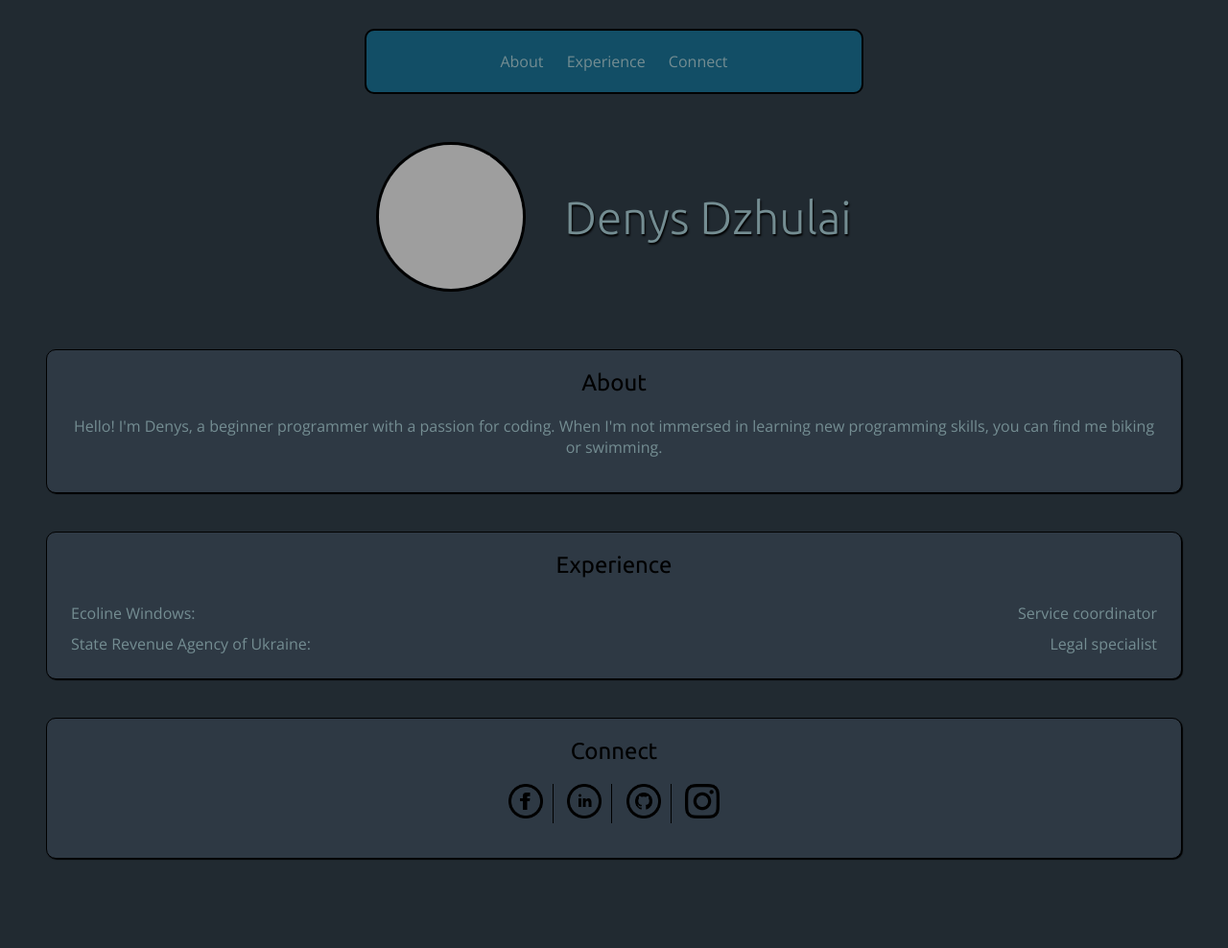
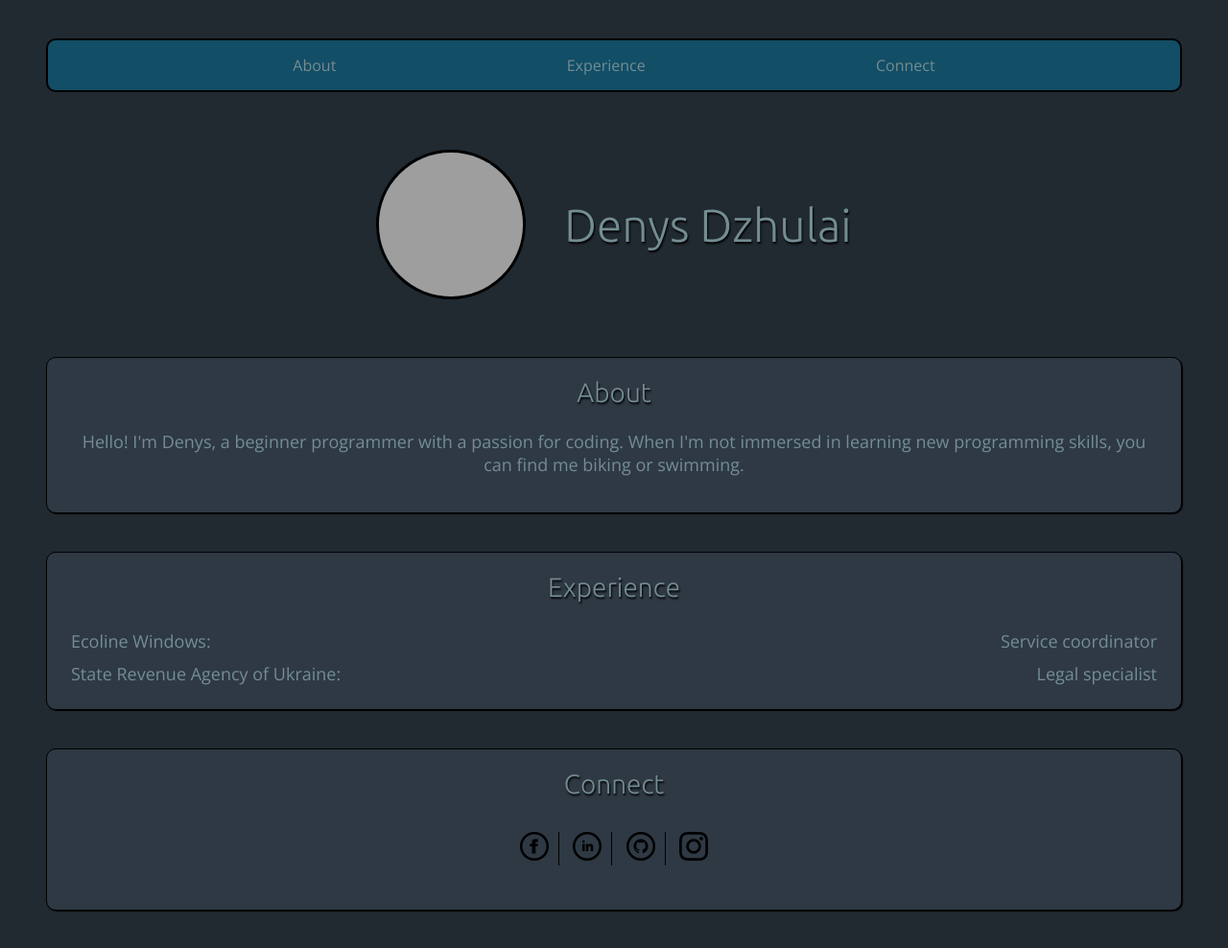
Before and after one commit to denysdzhulai/denys-dzhulai-io, a plain HTML site: page index.html in a window 1280 px wide. Shown: the whole page at 96% size. Before the commit the page ends 935 px from the top, so only its background shows below. Drawn offline with nearby package versions, Linux system fonts and the light colour scheme; grey boxes are pictures that could not be loaded.

Commit message:
Polished CSS styles

```diff
--- a/css/index.css
+++ b/css/index.css
@@ -15,15 +15,18 @@ h1 {
 
 h2 {
   font-family: "Ubuntu", sans-serif;
-  font-weight: 400;
+  font-size: 28px;;
+  font-weight: 200;
   font-style: normal;
   text-align: center;
   margin-top: 0;
-  color: #000;
+  text-shadow: 1px 2px 2px #000000;
+
 }
 
 h3, p {
   font-weight: 100;
+  font-size: 18px;
   text-align: center;
 }
 
@@ -32,18 +35,22 @@ nav {
   color: #748d92;
   text-align: center;
   padding: 5px;
-  width: 40%;
   border: 2px solid #000000;
   border-radius: 10px;
-  margin: 30px auto;
+  margin: 40px ;
 }
-
+nav ul {
+  display: flex;
+  margin: 0;
+  padding: 0;
+  justify-content: space-evenly;
+}
 nav ul, #connect ul {
-  padding: 0;
+  padding: 10px;
   list-style: none;
 }
 
-nav ul li, #connect ul li {
+#connect ul li {
   display:inline-flex;
   align-items: center;
   justify-content: center;
@@ -51,8 +58,8 @@ nav ul li, #connect ul li {
   border-right: 1px solid black;
 }
 
-nav ul li, #connect ul li:last-child {
-  border-right: none;
+#connect ul li:last-child {
+  border-right: none
 }
 
 nav a, #connect a {
@@ -91,7 +98,6 @@ section {
   box-shadow: 1px 1px 1px black;
 }
 
-
 .experience-block {
   display: flex;
   justify-content: space-between;
@@ -99,12 +105,12 @@ section {
 }
 
 .experience-company {
-  font-size: 16px;
+  font-size: 18px;
   margin: 5px;
 }
 
 .experience-job-title {
-  font-size: 16px;
+  font-size: 18px;
   margin: 5px;
 }
 
@@ -117,11 +123,11 @@ section {
 nav ul li:hover {
   opacity: 0.7;
   transform: scale(1.2);
-  transition: transform 0.2s, opacity 0.2s;
+  transition: transform 0.2s, opacity 0.5s;
 }
 
 a img {
-  width: 36px
+  width: 30px;
 }
 
 a img:hover {
```
